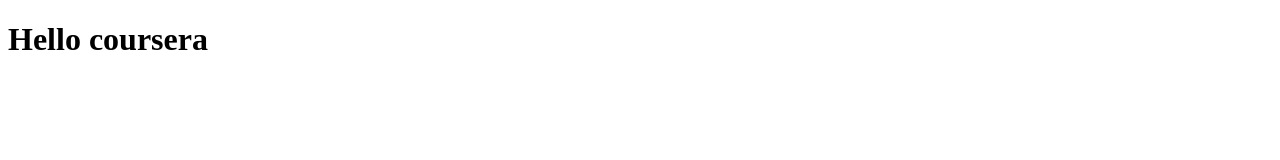
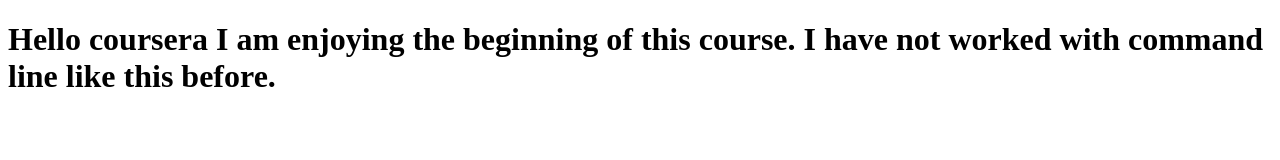
Before and after one commit to cbeery112/coursera, a plain HTML site: page site/index.html in a window 1280 px wide. Drawn offline with Linux system fonts and the light colour scheme.

Commit message:
Small addition to our page content

```diff
--- a/site/index.html
+++ b/site/index.html
@@ -8,6 +8,8 @@
 <body>
 <h1>
 	Hello coursera
+	I am enjoying the beginning of this course.
+	I have not worked with command line like this before.
 </h1>
 </body>
 </html>
```
